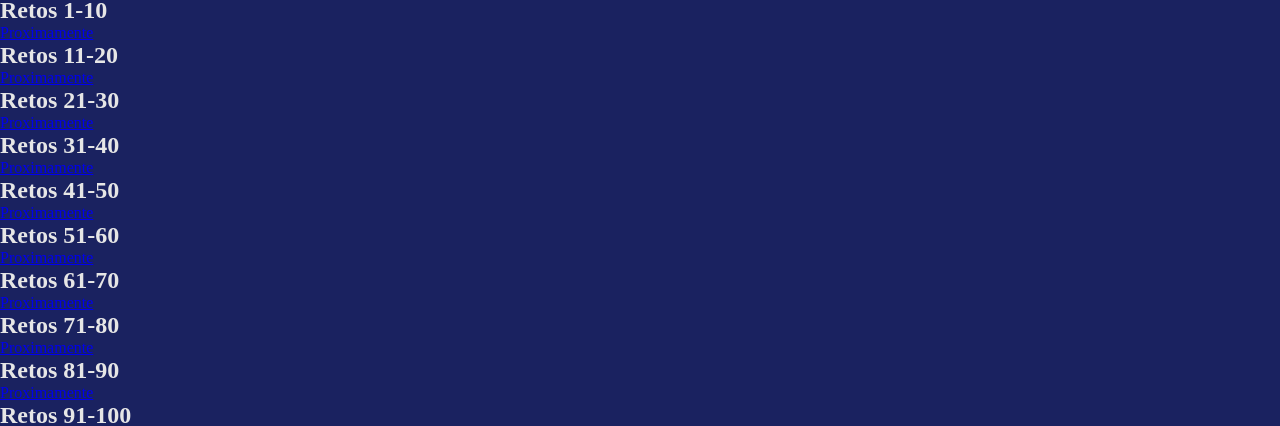
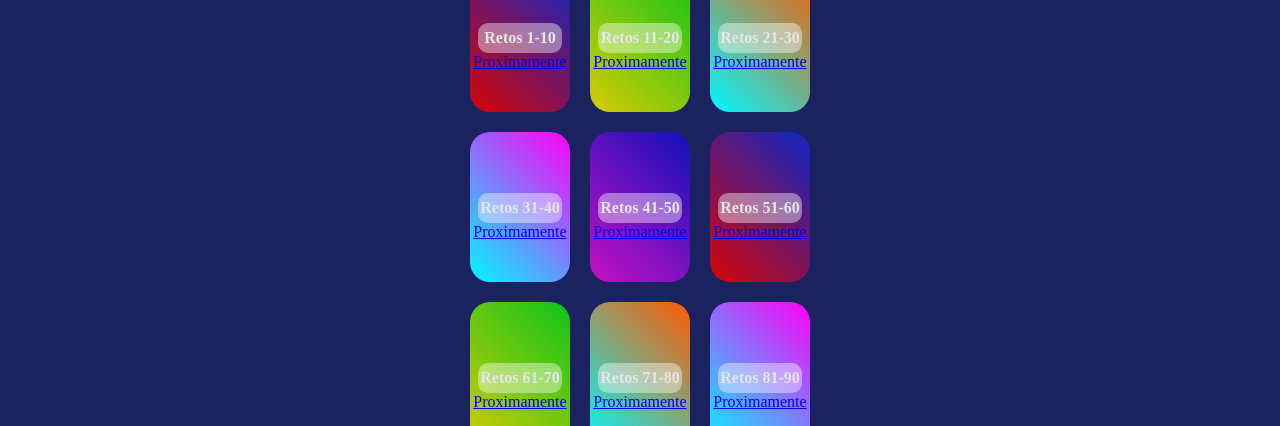
Before and after one commit to Feelshot/Reto_100DaysOfCode, a plain HTML site: page index.html in a window 1280 px wide. Shown: the part 158-584 px from the top of the page. Drawn offline with Linux system fonts and the light colour scheme.

Commit message:
commit con avances en css, sin imagenes aun

```diff
--- a/index.html
+++ b/index.html
@@ -20,43 +20,43 @@
     <!-- CONTENIDO -->
     <main>
         <div class="content-main">
-            <div class="container-reto-10">
+            <div class="reto-10">
                 <h2>Retos 1-10</h2>
                 <a href="reto10.html">Proximamente</a>
             </div>
-            <div class="container-reto-20">
+            <div class="reto-20">
                 <h2>Retos 11-20</h2>
                 <a href="reto20.html">Proximamente</a>
             </div>
-            <div class="container-reto-30">
+            <div class="reto-30">
                 <h2>Retos 21-30</h2>
                 <a href="reto30.html">Proximamente</a>
             </div>
-            <div class="container-reto-40">
+            <div class="reto-40">
                 <h2>Retos 31-40</h2>
                 <a href="reto40.html">Proximamente</a>
             </div>
-            <div class="container-reto-50">
+            <div class="reto-50">
                 <h2>Retos 41-50</h2>
                 <a href="reto50.html">Proximamente</a>
             </div>
-            <div class="container-reto-60">
+            <div class="reto-60">
                 <h2>Retos 51-60</h2>
                 <a href="reto60.html">Proximamente</a>
             </div>
-            <div class="container-reto-70">
+            <div class="reto-70">
                 <h2>Retos 61-70</h2>
                 <a href="reto70.html">Proximamente</a>
             </div>
-            <div class="container-reto-80">
+            <div class="reto-80">
                 <h2>Retos 71-80</h2>
                 <a href="reto80.html">Proximamente</a>
             </div>
-            <div class="container-reto-90">
+            <div class="reto-90">
                 <h2>Retos 81-90</h2>
                 <a href="reto90.html">Proximamente</a>
             </div>
-            <div class="container-reto-100">
+            <div class="reto-100">
                 <h2>Retos 91-100</h2>
                 <a href="reto100.html">Proximamente</a>
             </div>
--- a/style.css
+++ b/style.css
@@ -34,10 +34,114 @@ body {
 }
 
 /* ---- HEADER ---- */
-
+header {
+    display: flex;
+    background: var(--Background-color);
+}
 /* ---- MAIN ---- */
+.content-main {
+    display: grid;
+    grid-template-columns: 100px 100px 100px;
+    grid-template-rows: 150px 150px 150px 150px;
+    grid-template-areas:
+        "uno dos tres"
+        "cuatro cinco seis"
+        "siete ocho nueve"
+        "nada diez nada";
+        place-content: center;
+        column-gap: 20px;
+        row-gap: 20px;
+        margin-top: 20px;
+        margin-bottom: 20px;
+}
+.content-main div {
+    display: flex;
+    flex-direction: column;
+    justify-content: center;
+    align-items: center;
+}
+.content-main div h2 {
+    display: flex;
+    justify-content: center;
+    align-items: center;
+    font-size: 16px;
+    margin-top: 20px;
+    text-align: center;
+    background-color: hsla(0, 0%, 100%, 0.411);
+    width: 84%;
+    height: 20%;
+    border-radius: 10px;
+}
+.reto-10 {
+    border-radius: 20px;
+    background:var(--Gradient-Blue);
+    width: 100px;
+    height: 150px;
+}
+.reto-20 {
+    border-radius: 20px;
+    background: var(--Gradient-Green);
+    width: 100px;
+    height: 150px;
+}
+.reto-30 {
+    border-radius: 20px;
+    background: var(--Gradient-Orange);
+    width: 100px;
+    height: 150px;
+}
+.reto-40 {
+    border-radius: 20px;
+    background: var(--Gradient-Pink);
+    width: 100px;
+    height: 150px;
+}
+.reto-50 {
+    border-radius: 20px;
+    background: var(--Gradient-Purple);
+    width: 100px;
+    height: 150px;
+}
+.reto-60 {
+    border-radius: 20px;
+    background: var(--Gradient-Blue);
+    width: 100px;
+    height: 150px;
+}
+.reto-70 {
+    border-radius: 20px;
+    background: var(--Gradient-Green);
+    width: 100px;
+    height: 150px;
+}
+.reto-80 {
+    border-radius: 20px;
+    background: var(--Gradient-Orange);
+    width: 100px;
+    height: 150px;
+}
+.reto-90 {
+    border-radius: 20px;
+    background: var(--Gradient-Pink);
+    width: 100px;
+    height: 150px;
+}
+.reto-100 {
+    border-radius: 20px;
+    background: var(--Gradient-Purple);
+    width: 100px;
+    height: 150px;
+}
 
 /* ---- FOOTER ---- */
-
+footer {
+    background: var(--Background-color);
+    display: flex;
+    align-items: center;
+    justify-content: center;
+}
 
 /* =-=-=-= DESKTOP =-=-=-= */
+@media (min-width: 900px) {
+
+}
```
